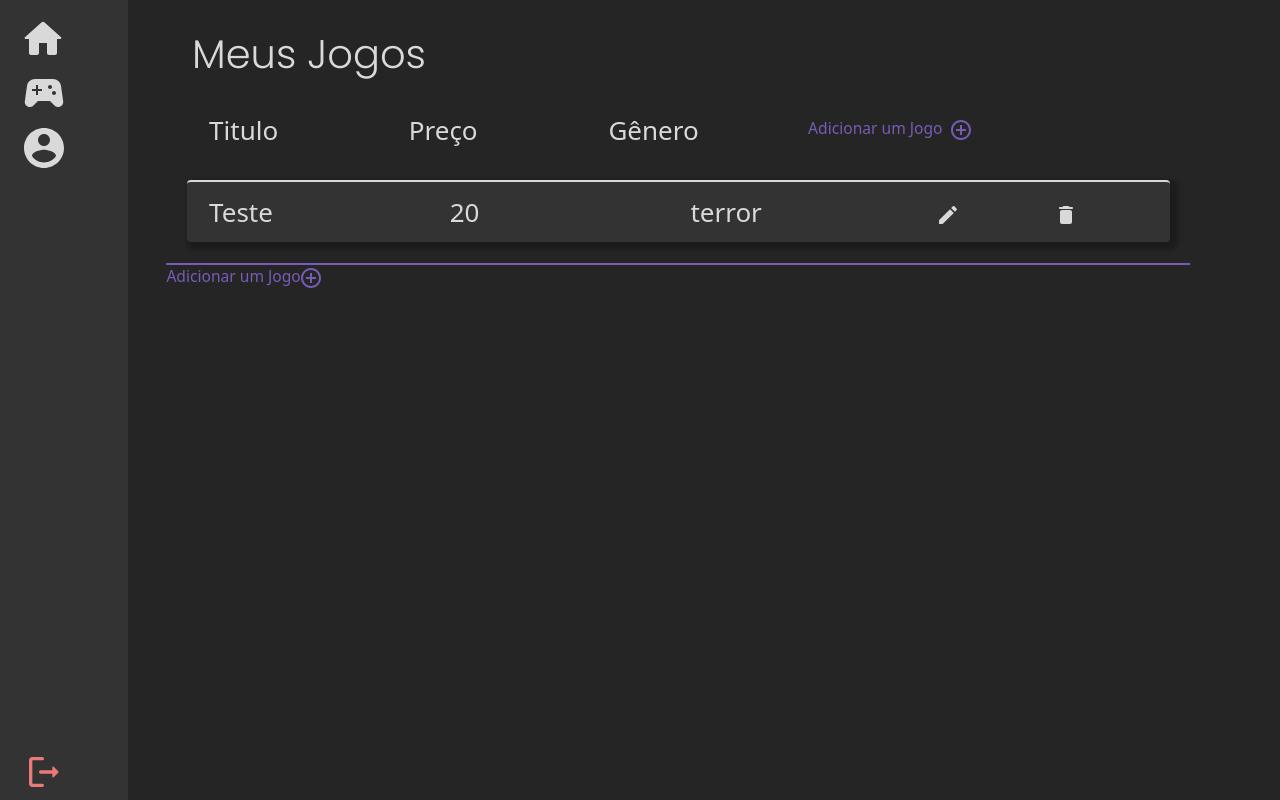
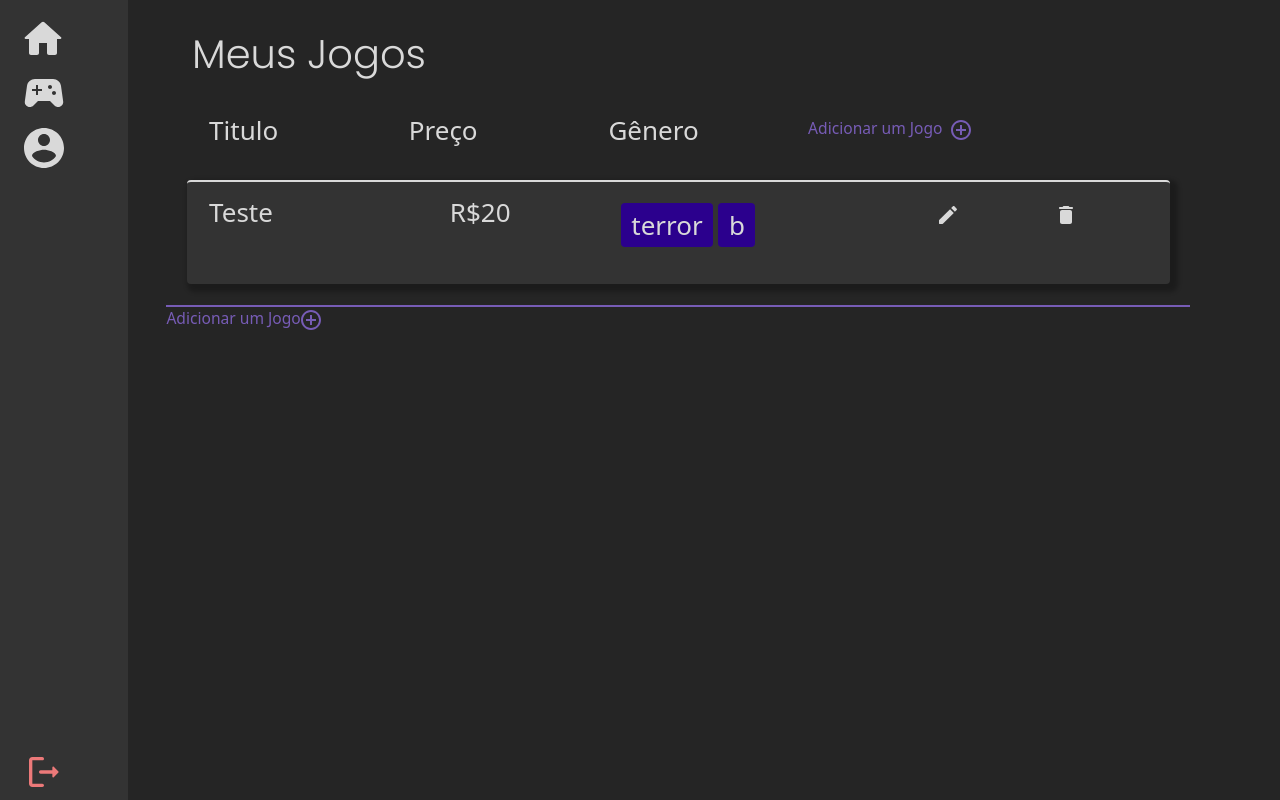
Before and after one commit to caiotcunha/Projeto-3, a React (Create React App) app: page /count in a window 1280 px wide. Built offline with nearby package versions, Linux system fonts and the light colour scheme.

Commit message:
mudanca genero

```diff
--- a/src/components/Item/Item.css
+++ b/src/components/Item/Item.css
@@ -8,3 +8,12 @@
   box-shadow: 4px 4px 4px 4px rgba(0, 0, 0, 0.25);
   border-radius: 4px;
 }
+.genero {
+  padding:3%;
+  padding-right: 12%;
+  padding-left: 12%;
+  margin:3%;
+  background: #2B008D;
+  border-radius: 4px;
+  display: inline;
+}
--- a/src/components/Item/Item.js
+++ b/src/components/Item/Item.js
@@ -1,7 +1,7 @@
 // import { Container, Row, Col } from 'react-bootstrap';
 import 'bootstrap/dist/css/bootstrap.min.css';
 import "./Item.css";
-import add from '../../images/add.svg';
+// import add from '../../images/add.svg';
 import edit from '../../images/edit.svg';
 import remove from '../../images/remove.svg';
 
@@ -10,8 +10,12 @@ export default function Item(props) {
         <>
             <div class="game row">
                 <div class="col-3">{props.titulo}</div>
-                <div class="col-3">{props.preco}</div>
-                <div class="col-3">{props.genero}</div>
+                <div class="col-2">R${props.preco}</div>
+                <div class="col-4">
+                    <div class="bd-highlight mb-3 flex-row d-inline-flex">
+                        {props.genero.map(a => <div class="genero">{a}</div>)}
+                    </div>
+                </div>
                 <div class="col"><img src={edit} alt="out"></img></div>
                 <div class="col"><img src={remove} alt="out"></img></div>
             </div>
--- a/src/components/Table/Table.js
+++ b/src/components/Table/Table.js
@@ -2,8 +2,8 @@
 import 'bootstrap/dist/css/bootstrap.min.css';
 import "./Table.css";
 import add from '../../images/add.svg';
-import edit from '../../images/edit.svg';
-import remove from '../../images/remove.svg';
+// import edit from '../../images/edit.svg';
+// import remove from '../../images/remove.svg';
 import Item from '../Item/Item';
 export default function Table() {
     return (
@@ -15,7 +15,7 @@ export default function Table() {
                     <div class="col-3">Gênero</div>
                     <div class="col add">Adicionar um Jogo<img src={add} alt="out"></img></div>
                 </div>
-                <Item preco={20} titulo={'Teste'} genero={'terror'} />
+                <Item preco={20} titulo={'Teste'} genero={['terror','b']} />
                 <div class="add">Adicionar um Jogo<img src={add} alt="out"></img></div>
             </div>
         </>
```
Also changed, not shown: src/App.js (+4 -4 lines).
